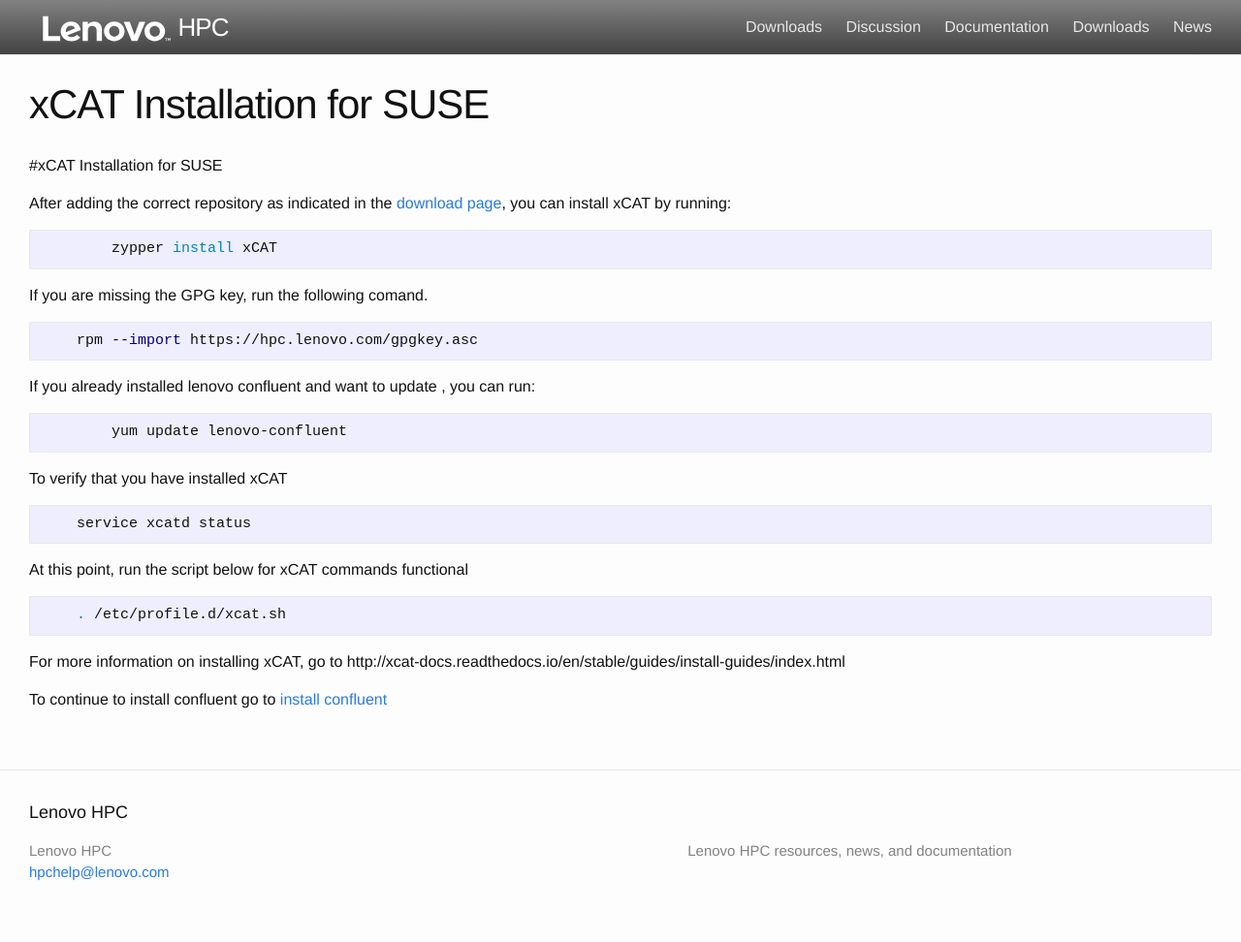
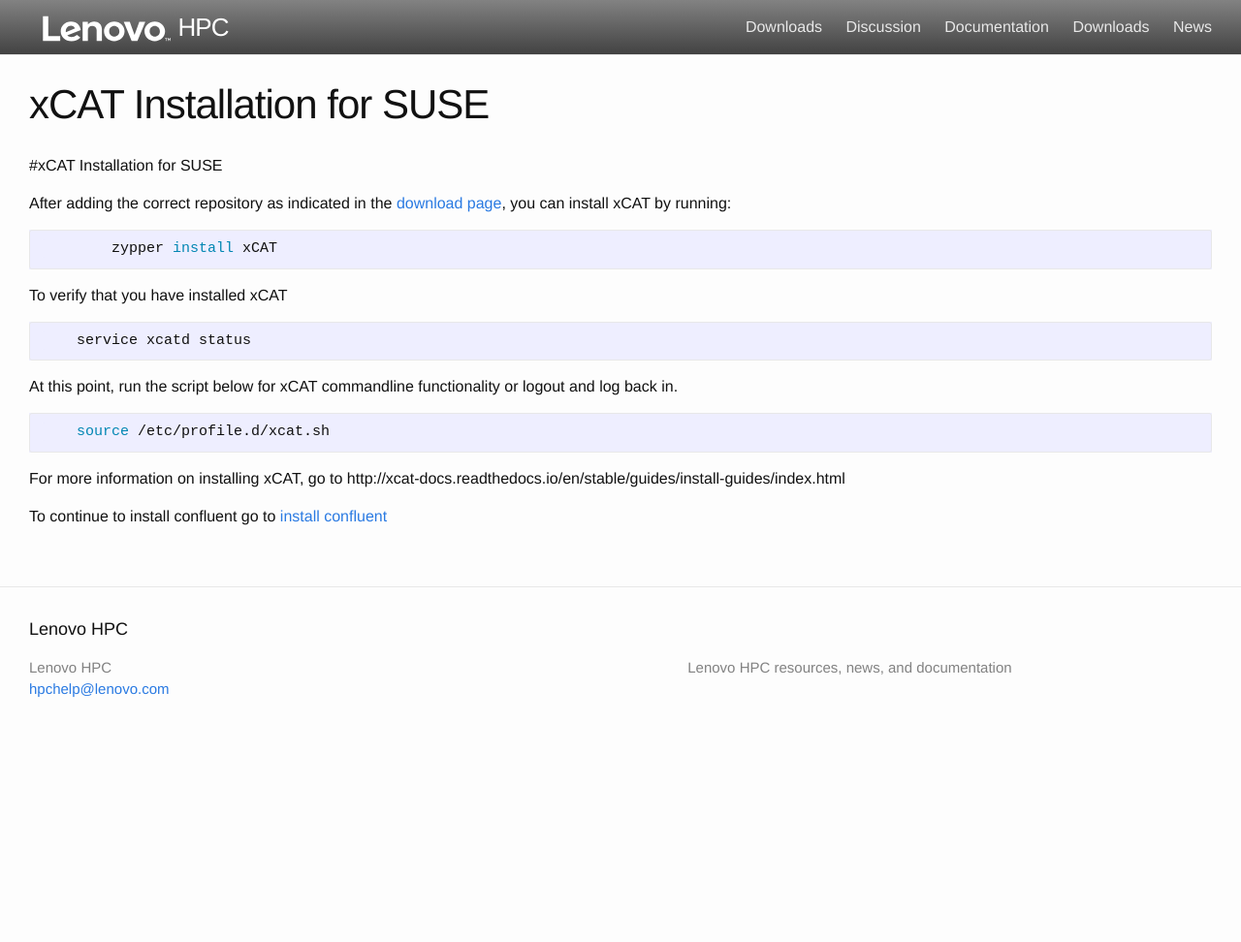
Before and after one commit to xcat2/confluent-docs, a Jekyll site: the page built from docs/installxcat_suse.md, in a window 1280 px wide. Shown: the whole page at 97% size. Built offline with Jekyll 4.4.1, drawn with Linux system fonts in a browser that asks for light colours; after the commit the page ends 900 px from its top, so only the background shows below that.

Commit message:
updating documentation

````diff
--- a/docs/installxcat_suse.md
+++ b/docs/installxcat_suse.md
@@ -10,21 +10,13 @@
 ```sh
 	zypper install xCAT
 ```
-If you are missing the GPG key, run the following comand.
-```sh
-    rpm --import https://hpc.lenovo.com/gpgkey.asc
-```
-If you already installed lenovo confluent and want to update , you can run:
-```sh
-	yum update lenovo-confluent
-```
 To verify that you have installed xCAT
 ```sh
     service xcatd status
 ```
-At this point, run the script below for xCAT commands functional
+At this point, run the script below for xCAT commandline functionality or logout and log back in.
 ```sh
-    . /etc/profile.d/xcat.sh
+    source /etc/profile.d/xcat.sh
 ```
 For more information on installing xCAT, go to http://xcat-docs.readthedocs.io/en/stable/guides/install-guides/index.html
 
````
Also changed, not shown: docs/installconfluent_rhel.md (+2 -6 lines), docs/installconfluent_suse.md (+2 -6 lines), docs/installxcat_rhel.md (+2 -6 lines).
